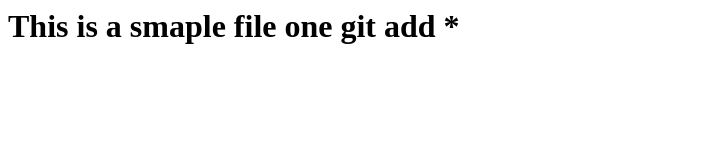
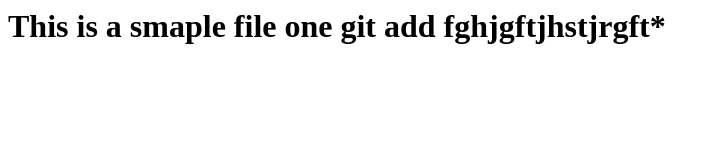
Before and after one commit to Chinmaya007/mycart, a plain HTML site: page Code/index.html in a window 1280 px wide. Shown: the whole page, without its empty margins (0-719 px from the left). Drawn offline with Linux system fonts and the light colour scheme.

Commit message:
Conflict

```diff
--- a/Code/index.html
+++ b/Code/index.html
@@ -1 +1 @@
-<h1>This is a smaple file  one git add *</h1>
+<h1>This is a smaple file  one git add fghjgftjhstjrgft*</h1>
```
